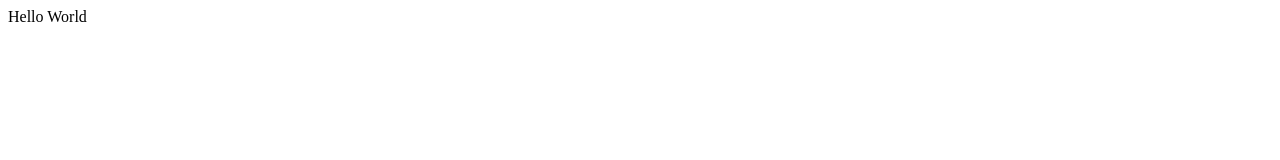
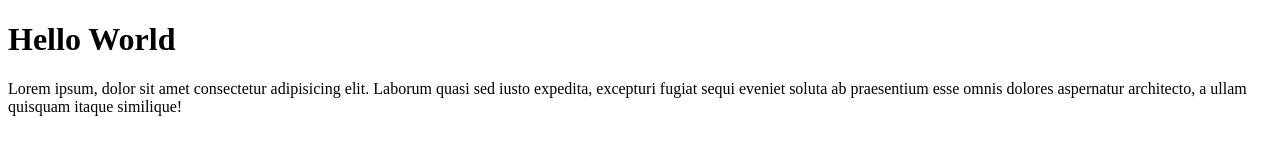
Before and after one commit to chicknfeet/eastcarlangelomaniangap.github.io, a plain HTML site: page index.html in a window 1280 px wide. Drawn offline with Linux system fonts and the light colour scheme.

Commit message:
add new paragraph

```diff
--- a/index.html
+++ b/index.html
@@ -7,6 +7,8 @@
     <title>Document</title>
 </head>
 <body>
-    <div>Hello World</div>
+    <h1>Hello World</h1>
+
+    <p>Lorem ipsum, dolor sit amet consectetur adipisicing elit. Laborum quasi sed iusto expedita, excepturi fugiat sequi eveniet soluta ab praesentium esse omnis dolores aspernatur architecto, a ullam quisquam itaque similique!</p>
 </body>
 </html>
```
